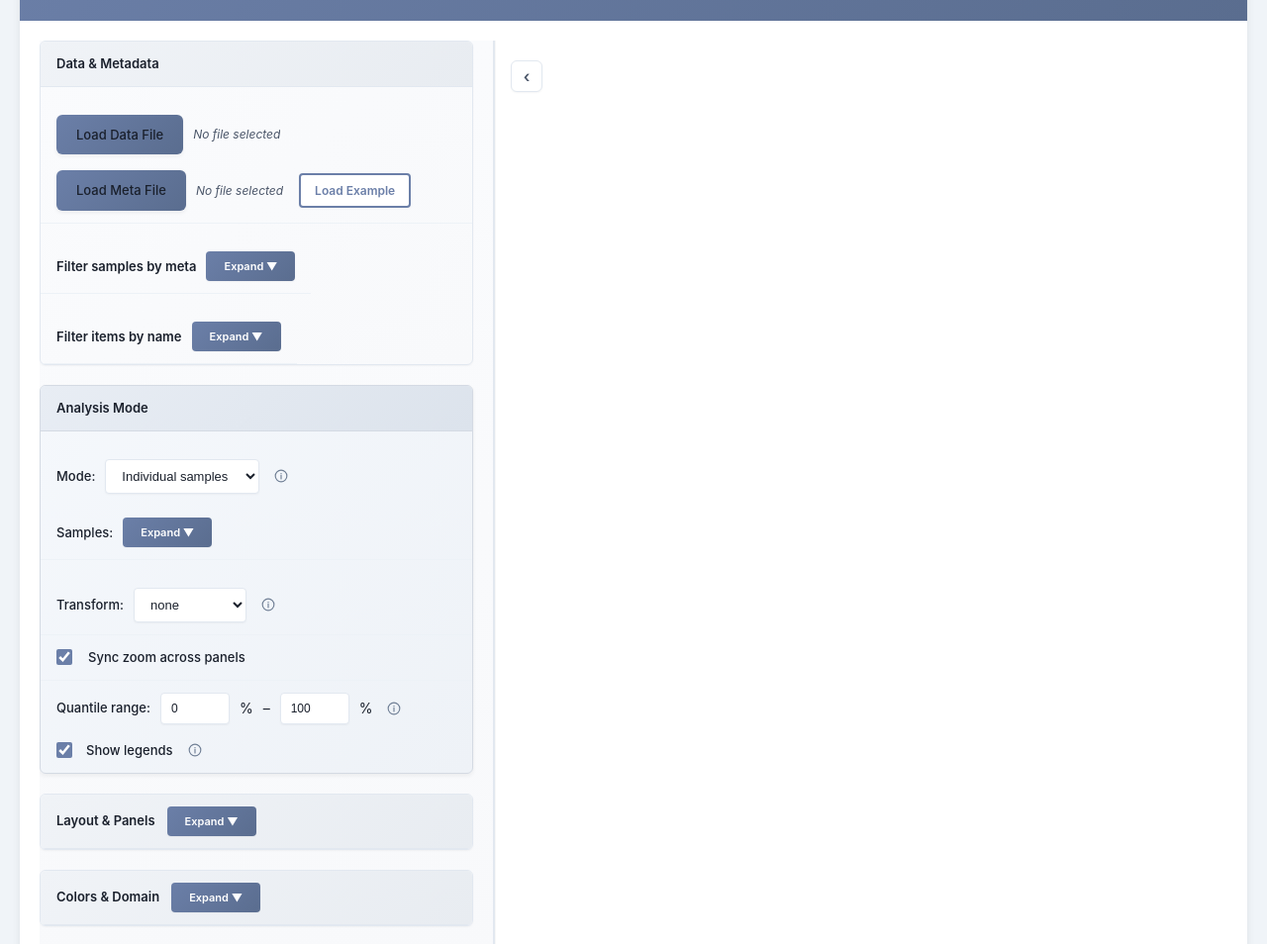
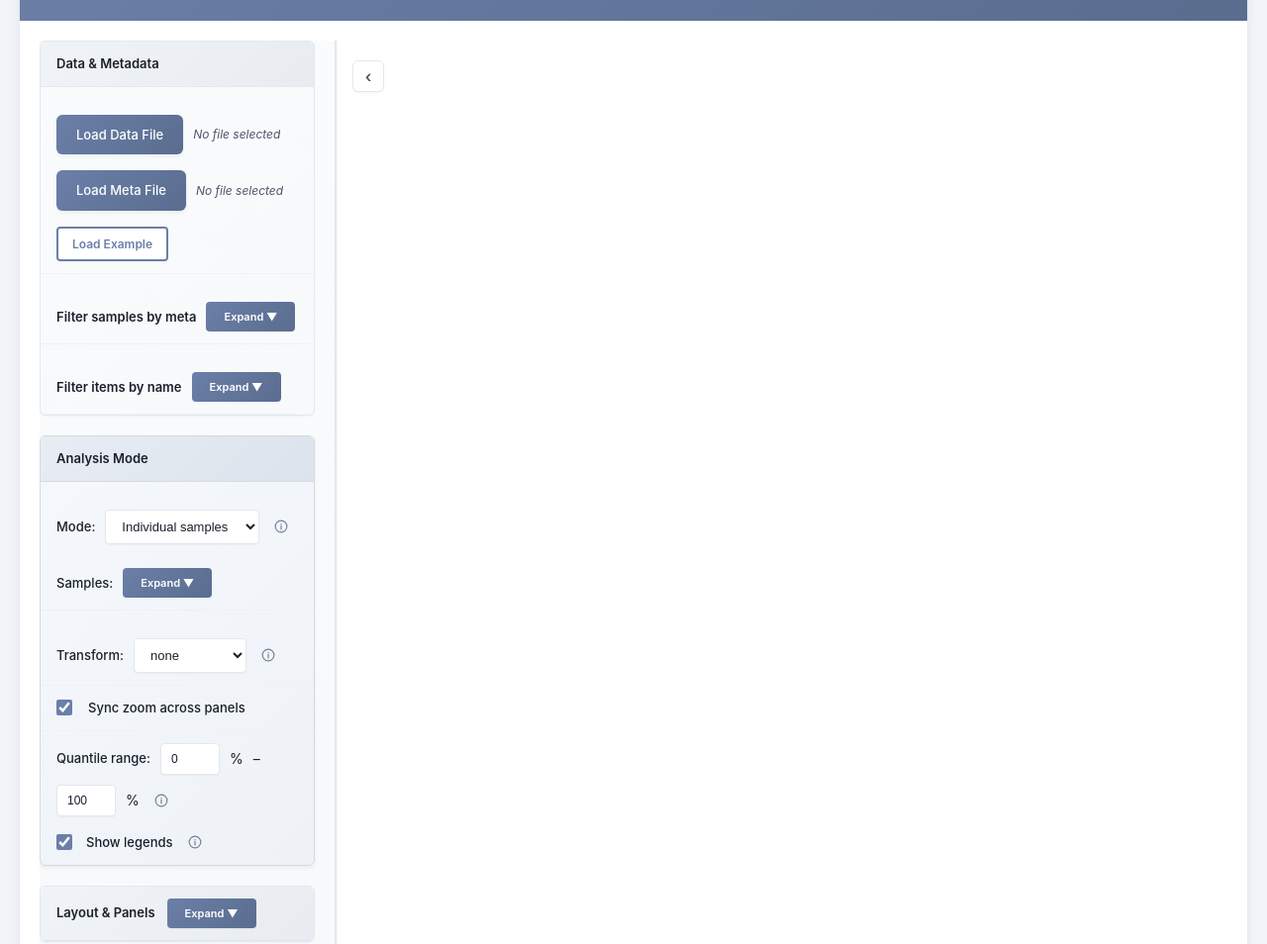
Before and after one commit to byemaxx/MetaTree, a plain HTML site: page index.html in a window 1280 px wide. Shown: the part 116-1070 px from the top of the page at 99% size. Drawn offline with Linux system fonts and the light colour scheme.

Commit message:
update ui

```diff
--- a/css/style.css
+++ b/css/style.css
@@ -128,9 +128,7 @@ body {
 }
 
 .sidebar {
-    /* 使用固定 width + flex:0 0 auto 以允许用户通过拖拽改变宽度
-    flex: 0 0 auto;
-    width: 320px; /* 默认更窄一些 */
+    width: 300px;
     min-width: 240px;
     max-width: 460px;
     display: flex;
@@ -567,7 +565,7 @@ body {
 
 .control-group label {
     font-weight: 500;
-    color: var(--text-primary);
+    /* color: var(--text-primary); */
     font-size: var(--font-md);
 }
 
@@ -623,7 +621,7 @@ input[type="text"] {
 }
 
 input[type="number"] {
-    width: 70px;
+    width: 60px;
 }
 
 input[type="number"]:focus,
```
